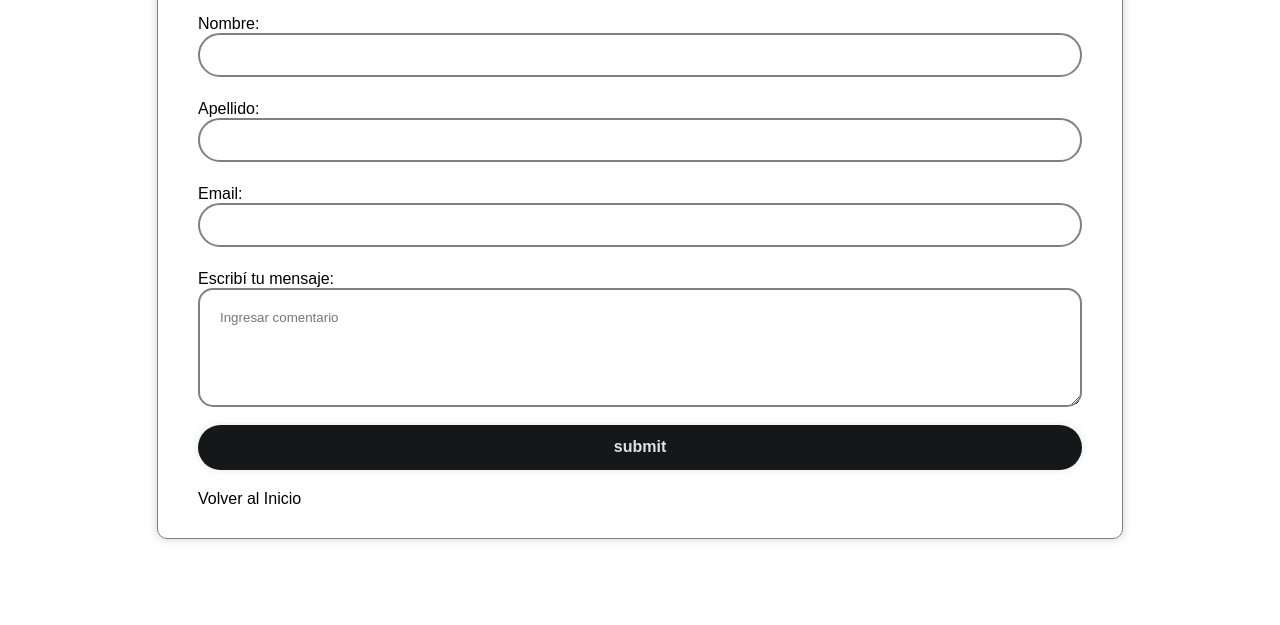
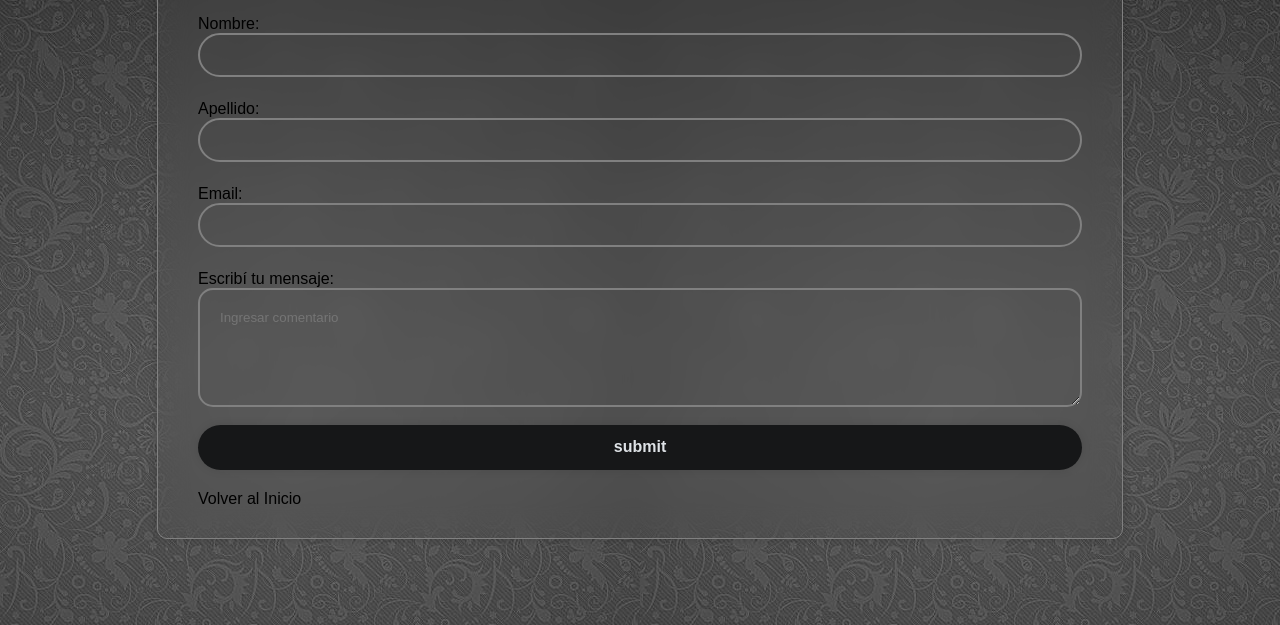
Before and after one commit to Outeyral/e-commerce, a plain HTML site: page Pages/contact.html in a window 1280 px wide. Shown: the part 175-800 px from the top of the page. Drawn offline with Linux system fonts and the light colour scheme; the site is published under a folder, as on GitHub Pages, so addresses that start at the root find nothing.

Commit message:
Update contactstyle.css

```diff
--- a/Stylesheet/contactstyle.css
+++ b/Stylesheet/contactstyle.css
@@ -10,7 +10,7 @@ body{
     justify-content: center;
     align-items: center;
     min-height: 100vh;
-    background-image: url(/Multimedia/back.jpg);
+    background-image: url(../Multimedia/back.jpg);
 }
 
 h1{
```
